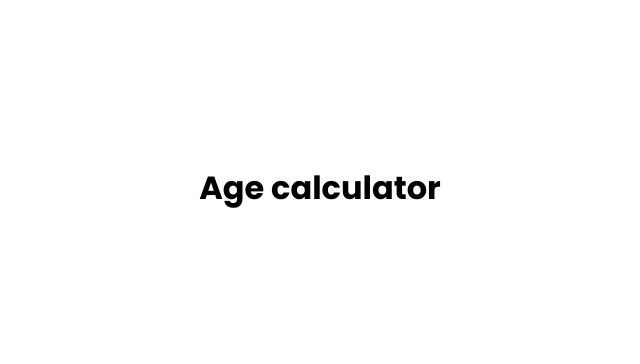
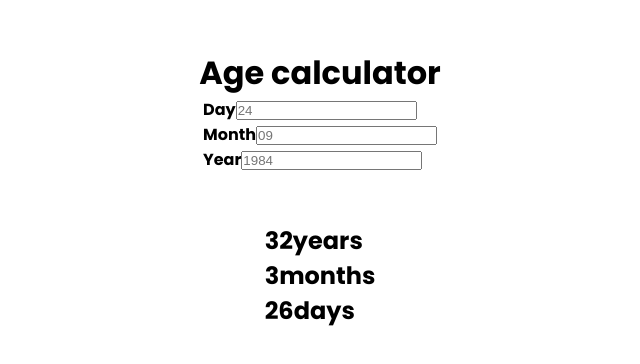
Before and after one commit to Hcmwebs/age-calculator-app, a React (Vite) app: page / in a window 1280 px wide. Shown: the part 212-576 px from the top of the page, without its empty margins (320-960 px from the left). Built offline with nearby package versions, Linux system fonts and the light colour scheme.

Commit message:
added the markup
Signed-off-by: Heze <64218603+Hcmwebs@users.noreply.github.com>

```diff
--- a/src/App.jsx
+++ b/src/App.jsx
@@ -1,11 +1,63 @@
 import React from 'react'
+import styled from 'styled-components'
 
 const App = () => {
-  return (
-    <>
-    <h1>Age calculator</h1>
-    </>
-  )
+	return (
+		<Wrapper className='container'>
+			<h1>Age calculator</h1>
+			<div className='date'>
+				<form>
+					<div className='formGroup'>
+						<label htmlFor='day'>Day</label>
+						<input type='number' placeholder='24' name = 'day'/>
+					</div>
+					<div className='formGroup'>
+						<label htmlFor='month'>Month</label>
+						<input type='number' placeholder='09' name = 'month'/>
+					</div>
+					<div className='formGroup'>
+						<label htmlFor='year'>Year</label>
+						<input type='number' placeholder='1984' name = 'year'/>
+					</div>
+				</form>
+				<div className='separator'>
+					<svg
+						xmlns='http://www.w3.org/2000/svg'
+						width='46'
+						height='44'
+						viewBox='0 0 46 44'>
+						<g fill='none' stroke='#FFF' stroke-width='2'>
+							<path d='M1 22.019C8.333 21.686 23 25.616 23 44M23 44V0M45 22.019C37.667 21.686 23 25.616 23 44' />
+						</g>
+					</svg>
+				</div>
+			</div>
+			<div className='age'>
+				<div className='years'>
+					<h2>
+						<span>32</span>years
+					</h2>
+				</div>
+				<div className='years'>
+        <h2>
+						<span>3</span>months
+					</h2>
+        </div>
+				<div className='years'>
+        <h2>
+						<span>26</span>days
+					</h2>
+        </div>
+			</div>
+		</Wrapper>
+	)
 }
 
+const Wrapper = styled.div`
+	&.container {
+		display: grid;
+		place-items: center;
+	}
+`
+
 export default App
```
